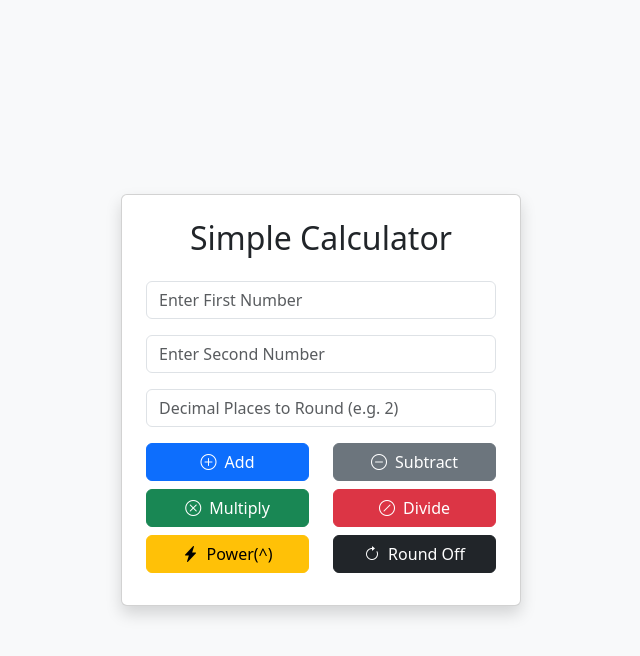
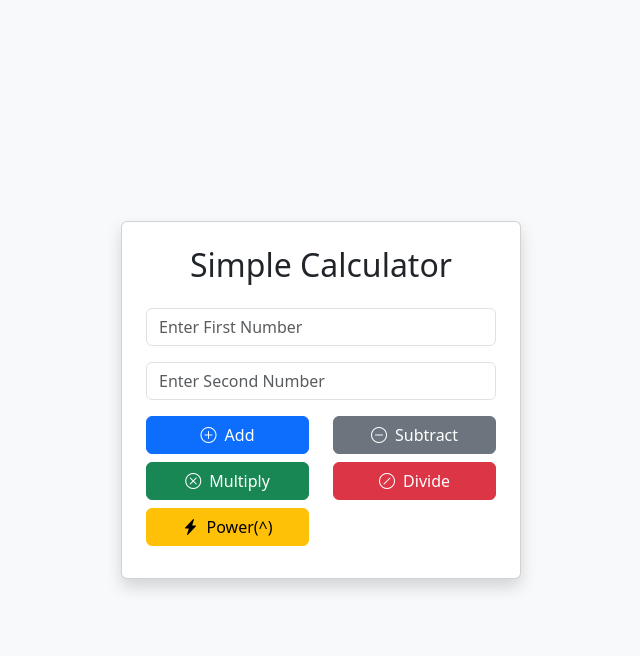
Before and after one commit to V-S-R-I-C-E/Simple-Calculator-Web-app, a Flask app: page / in a window 1280 px wide. Shown: the top 656 px of the page, without its empty margins (319-959 px from the left). Run offline with Flask 3, Linux system fonts and the light colour scheme.

Commit message:
modification 2

```diff
--- a/app.py
+++ b/app.py
@@ -1,29 +1,11 @@
-from flask import Flask, render_template, request, session
-
+from flask import Flask, render_template, request
 app = Flask(__name__)
-app.secret_key = "your_secret_key_here"
-
 @app.route("/", methods=["GET", "POST"])
 def calculator():
     result = None
     if request.method == "POST":
         operation = request.form.get("Operation", "")
-        round_places = request.form.get("round_places")
-
-        if operation == "Round":
-            try:
-                last_result = session.get("last_result")
-                if last_result is not None and round_places != "":
-                    last_result = float(last_result)
-                    round_places = int(round_places)
-                    result = round(last_result, round_places)
-                    session["last_result"] = result
-                else:
-                    result = "Nothing to round."
-            except (ValueError, TypeError):
-                result = "Invalid rounding input."
-        else:
-            try:
+        try:
                 num1 = float(request.form["num1"])
                 num2 = float(request.form["num2"])
 
@@ -37,10 +19,7 @@ def calculator():
                     result = num1 / num2 if num2 != 0 else "Error (Divide by 0)"
                 elif operation == "Power":
                     result = num1 ** num2
-
-                if isinstance(result, (int, float)):
-                    session["last_result"] = result
-            except ValueError:
+        except ValueError:
                 result = "Invalid input"
 
     return render_template("index.html", result=result)
--- a/templates/index.html
+++ b/templates/index.html
@@ -36,18 +36,6 @@
             required
           />
         </div>
-
-        <!-- Round Places (Optional) -->
-        <div class="mb-3">
-          <input
-            type="number"
-            class="form-control"
-            name="round_places"
-            placeholder="Decimal Places to Round (e.g. 2)"
-            min="0"
-          />
-        </div>
-
         <div class="row">
           <div class="col-6 mb-2">
             <button
@@ -99,16 +87,6 @@
               <i class="bi bi-lightning-charge-fill me-1"></i> Power(^)
             </button>
           </div>
-          <div class="col-6 mb-2">
-            <button
-              type="submit"
-              name="Operation"
-              value="Round"
-              class="btn btn-dark w-100"
-            >
-              <i class="bi bi-arrow-clockwise me-1"></i> Round Off
-            </button>
-          </div>
         </div>
       </form>
 
```
